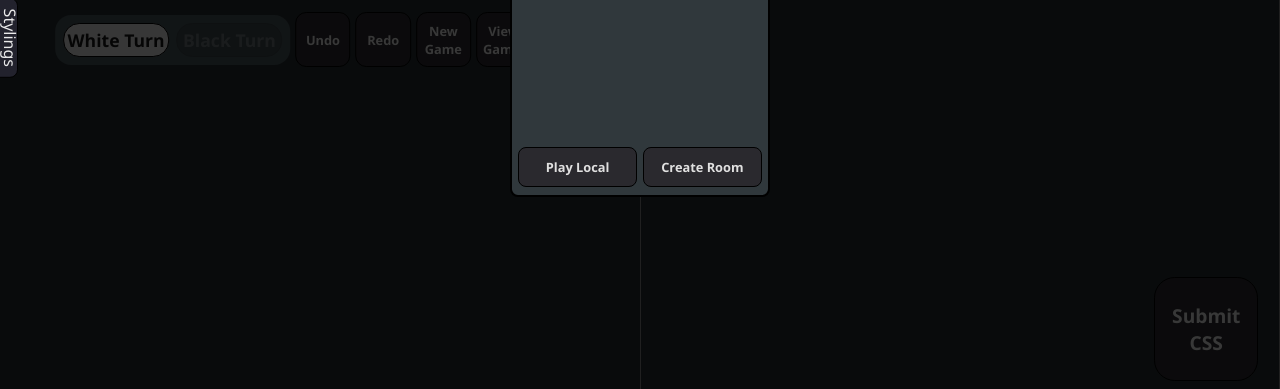
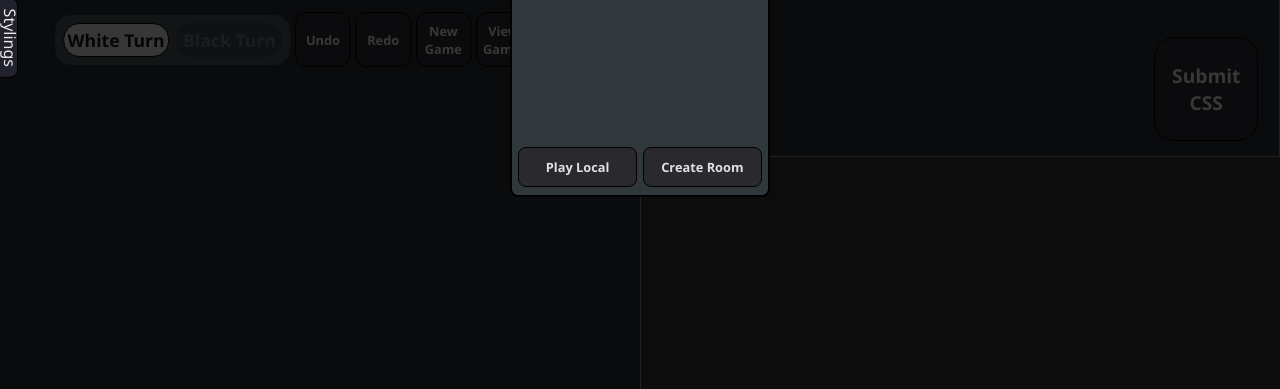
Before and after one commit to rorymcd98/CheSS, a website built with webpack: page src/html/index.ejs in a window 1280 px wide. Shown: the part 403-792 px from the top of the page. Built offline with nearby package versions, Linux system fonts and the light colour scheme; no server answers; what monaco-editor would draw is missing.

Commit message:
logger function implemented

```diff
--- a/src/css/main-styles.css
+++ b/src/css/main-styles.css
@@ -68,15 +68,29 @@ body{
   left: 0%;
   right: 0%;
   top: 0%;
-  bottom: 0%;
+  bottom: 30%;
 }
 #submit-css-button{
   position: absolute;
-  bottom: 2%;
+  bottom: 32%;
   right: 3%;
   height: 13vh;
   width: 13vh;
   font-size: 2.4vh;
+}
+
+#logger{
+  position: absolute;
+  box-sizing: border-box;
+  top: 70%;
+  left: 0%;
+  right: 0%;
+  bottom: 0%;
+  color: white;
+  background-color: rgb(48, 48, 49);
+  border-left: solid 0.1vh rgb(137, 137, 137);
+  overflow: scroll;
+  overflow-x: hidden;
 }
 
 /* room list */
--- a/src/html/index.ejs
+++ b/src/html/index.ejs
@@ -103,6 +103,9 @@
     <section id="right-panel">
         <div id="text-editor" style="border:1px solid grey"></div>
         <button id="submit-css-button">Submit CSS</button>
+
+        <div id="logger">
+        </div>
     </section>
 
     <div id="room-list-container">
@@ -111,5 +114,7 @@
         <button id = "roomlist-play-local-button">Play Local</button>
         <button id = "create-room-button">Create Room</button>
     </div>
+
+
 </body>
 </html>
--- a/todos.txt
+++ b/todos.txt
@@ -1,14 +1,10 @@
 For now
-    Drag out menu with the rules
     Sound for pieces
     Logo CheSS
-    Tab Icon
-
+    Figure out fonts
 
 Making CSS nicer
     Sounds for pieces moving and so on
-    Figure out fonts
-    Add pictures
 
 Chess edge cases
     Pawn promotions
```
Also changed, not shown: src/js/logger.js (added, +10 -0 lines).
